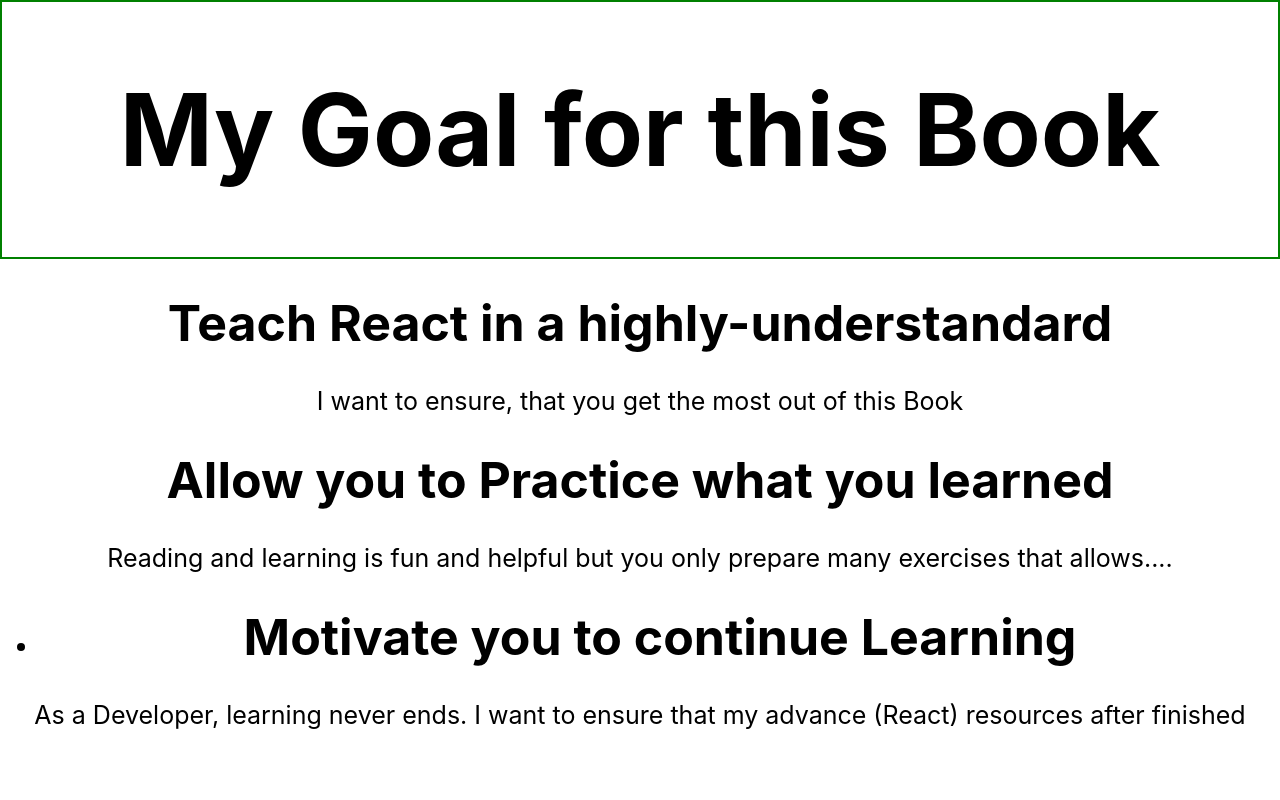
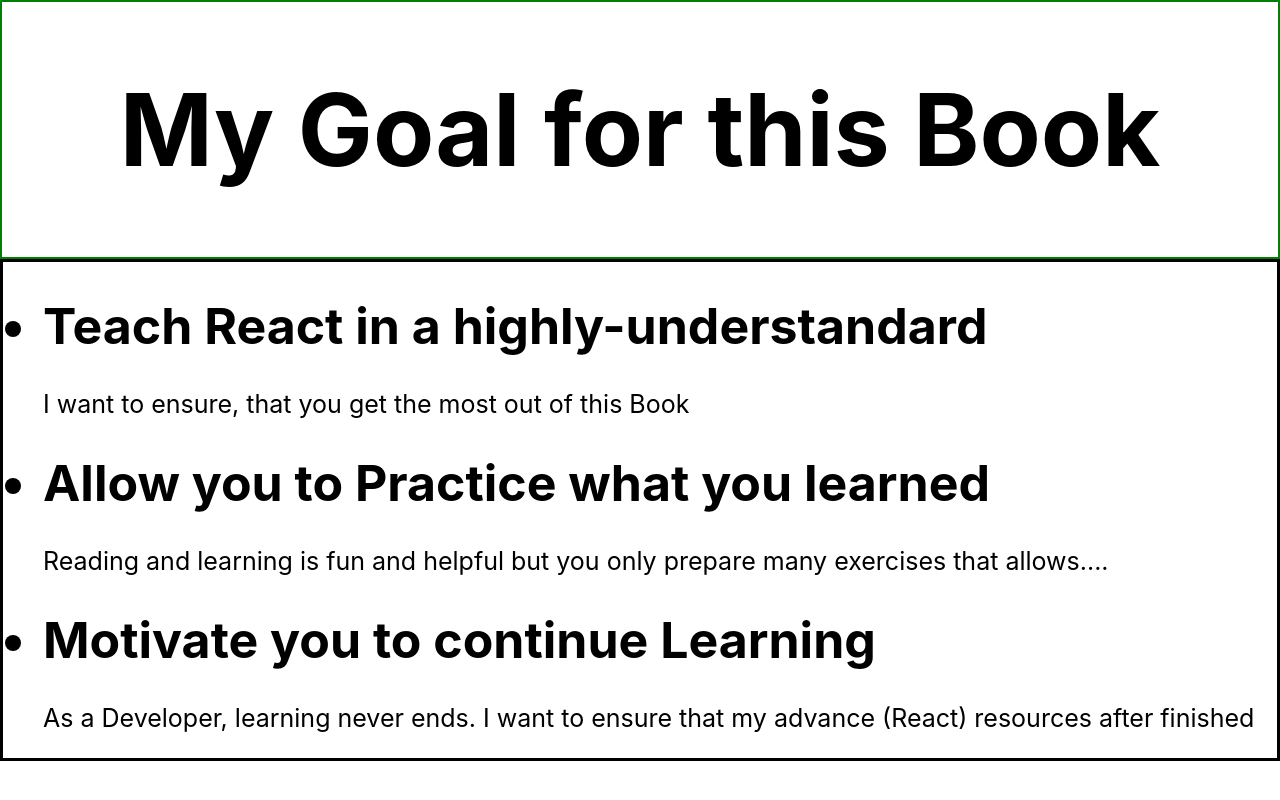
Before and after one commit to WAQAR2211011KHICND/ReactAssignment, a React (Create React App) app: page / in a window 1280 px wide. Built offline with nearby package versions, Linux system fonts and the light colour scheme.

Commit message:
little Css added

```diff
--- a/src/App.css
+++ b/src/App.css
@@ -1,5 +1,5 @@
 .App {
-  text-align: center;
+  /* text-align: center; */
 }
 
 .App-logo {
--- a/src/GoalList/FirstGoal.jsx
+++ b/src/GoalList/FirstGoal.jsx
@@ -3,8 +3,12 @@
 
     return (
     <div className="GoalHeading">
-        <h1>Teach React in a highly-understandard</h1>
-        <p>I want to ensure, that you get the most out of this Book</p>
+        <ul>
+            <li>
+                <h1>Teach React in a highly-understandard</h1>
+            </li>
+           <p>I want to ensure, that you get the most out of this Book</p>
+        </ul>
     </div>
     );
 }
--- a/src/GoalList/Goal.css
+++ b/src/GoalList/Goal.css
@@ -1,3 +1,14 @@
 .GoalHeading{
-    font-size: 25px
+    font-size: 25px;
+
 }
+
+.GoalHeading li::marker{
+    font-size: 3rem;
+    padding-left: 20%;
+}
+
+
+.Goal{
+    border: 3px solid black;
+}
--- a/src/GoalList/Goal.jsx
+++ b/src/GoalList/Goal.jsx
@@ -3,11 +3,11 @@
 import ThirdGoal from './ThirdGoal';
 
 function Goal(){
-    return (<>
+    return (<div className='Goal'>
             <FirstGoal/>
             <SecondGoal/>
             <ThirdGoal/>
-    </>)
+    </div>)
 }
 
 export default Goal;
--- a/src/GoalList/SecondGoal.jsx
+++ b/src/GoalList/SecondGoal.jsx
@@ -3,8 +3,12 @@
 
     return (
     <div className="GoalHeading">
-        <h1>Allow you to Practice what you learned</h1>
-        <p>Reading and learning is fun and helpful but you only prepare many exercises that allows....</p>
+        <ul>
+            <li>
+                <h1>Allow you to Practice what you learned</h1>
+            </li>
+                <p>Reading and learning is fun and helpful but you only prepare many exercises that allows....</p>
+        </ul>
     </div>
     );
 }
--- a/src/GoalList/ThirdGoal.jsx
+++ b/src/GoalList/ThirdGoal.jsx
@@ -7,9 +7,9 @@
             <li>
                  <h1>Motivate you to continue Learning</h1>
             </li>
+            <p>As a Developer, learning never ends. I want to ensure that my advance (React) resources after finished </p>
         </ul>
 
-        <p>As a Developer, learning never ends. I want to ensure that my advance (React) resources after finished </p>
     </div>
     );
 }
--- a/src/Header/Header.css
+++ b/src/Header/Header.css
@@ -1,4 +1,5 @@
 .headerH1 {
     font-size: 50px;
     border: 2px solid green;
+    text-align: center;
 }
```
